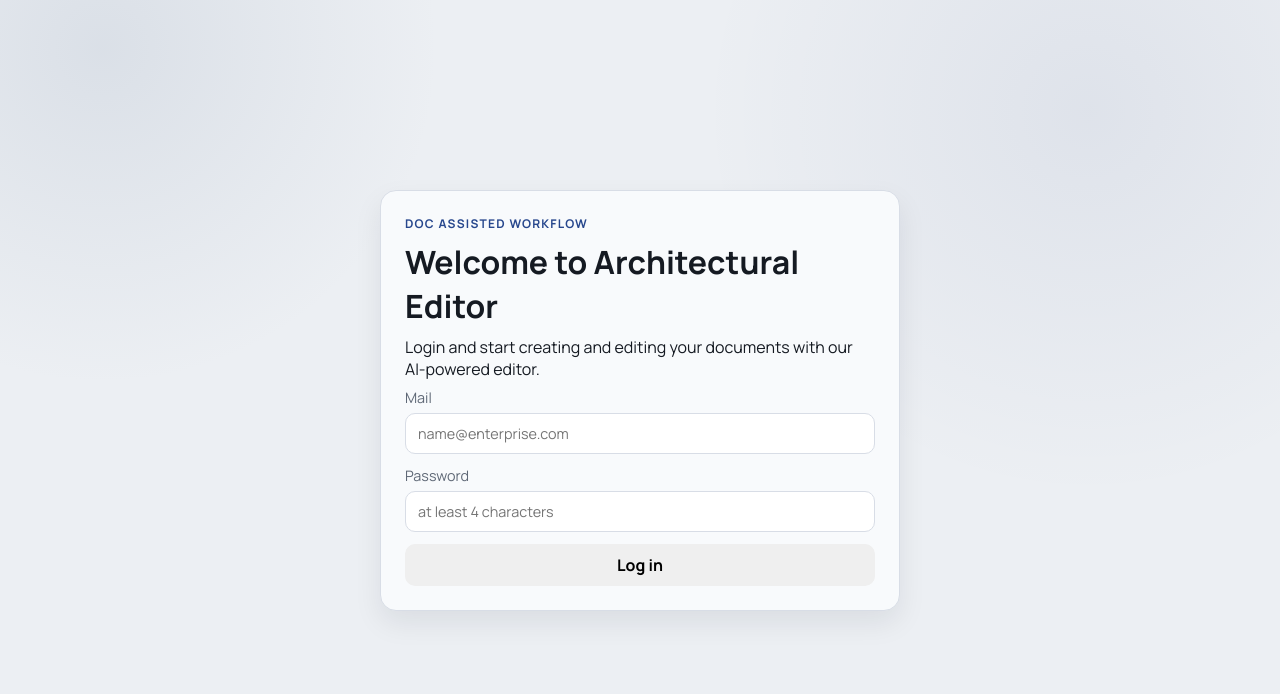
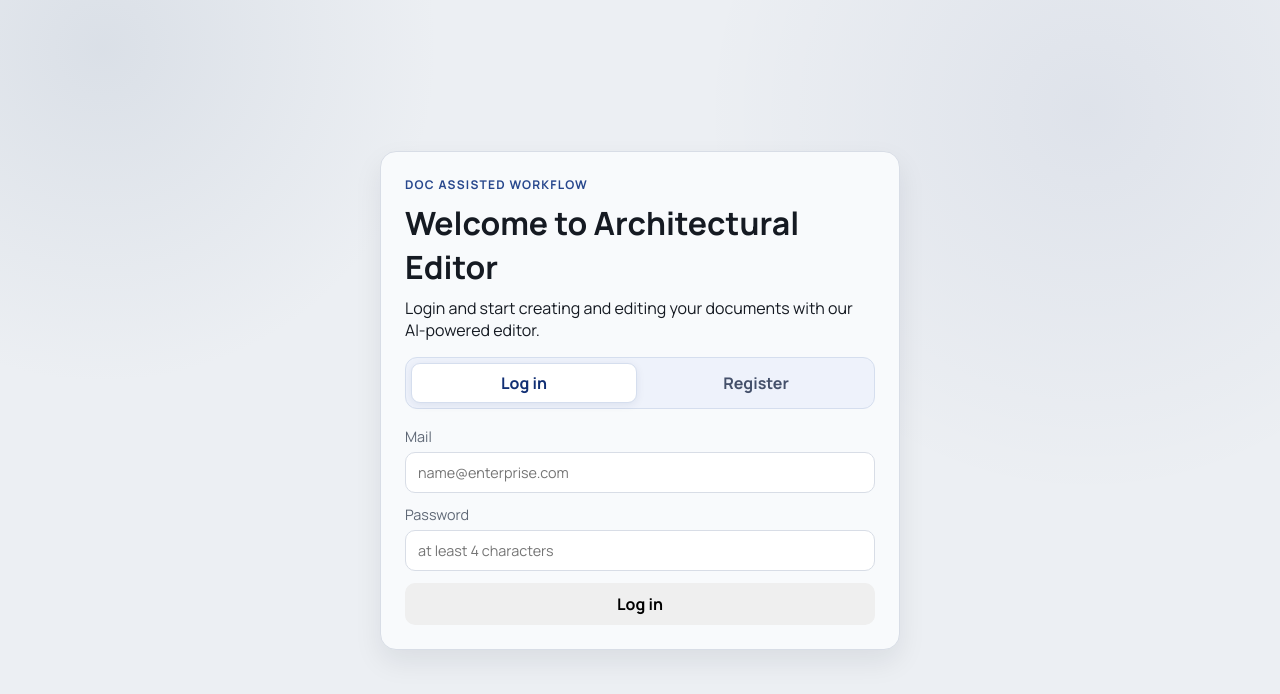
Before and after one commit to TelmoGoiko/TFG, a React app in the folder frontend/: page /login in a window 1280 px wide. Shown: the top 694 px of the page. Built offline with nearby package versions, Linux system fonts and the light colour scheme; no server answers; the HTML template or start-up script is replaced by a standard one.

Commit message:
feat: REGISTER OPTION ADDED

```diff
--- a/frontend/src/auth/AuthContext.jsx
+++ b/frontend/src/auth/AuthContext.jsx
@@ -3,6 +3,7 @@ import {
   getCurrentUser,
   loginWithEmail as loginWithEmailService,
   logout as logoutService,
+  registerWithEmail as registerWithEmailService,
 } from '../services/authService'
 
 const AuthContext = createContext(null)
@@ -21,12 +22,18 @@ const AuthProvider = ({ children }) => {
     setCurrentUser(null)
   }
 
+  const registerWithEmail = async (credentials) => {
+    await registerWithEmailService(credentials)
+    return loginWithEmail(credentials)
+  }
+
   const value = useMemo(() => {
     return {
       currentUser,
       isAuthenticated: Boolean(currentUser),
       loginWithEmail,
       logout,
+      registerWithEmail,
     }
   }, [currentUser])
 
--- a/frontend/src/index.css
+++ b/frontend/src/index.css
@@ -639,6 +639,35 @@ select:focus {
   gap: 8px;
 }
 
+.auth-switch {
+  display: grid;
+  grid-template-columns: repeat(2, minmax(0, 1fr));
+  gap: 6px;
+  background: #eef2fb;
+  border: 1px solid #d5deee;
+  border-radius: 12px;
+  padding: 5px;
+  margin: 8px 0 10px;
+}
+
+.auth-switch-option {
+  border: 1px solid transparent;
+  border-radius: 9px;
+  background: transparent;
+  color: #44506a;
+  font-weight: 700;
+  padding: 8px 10px;
+  cursor: pointer;
+  transition: background 150ms ease, color 150ms ease, box-shadow 150ms ease;
+}
+
+.auth-switch-option.active {
+  background: #ffffff;
+  color: #112f74;
+  box-shadow: 0 2px 8px rgba(16, 41, 91, 0.08);
+  border-color: #d5deee;
+}
+
 .kicker {
   text-transform: uppercase;
   letter-spacing: 0.1em;
--- a/frontend/src/pages/LoginPage.jsx
+++ b/frontend/src/pages/LoginPage.jsx
@@ -5,9 +5,11 @@ import useAuth from '../auth/useAuth'
 const LoginPage = () => {
   const navigate = useNavigate()
   const location = useLocation()
-  const { loginWithEmail } = useAuth()
+  const { loginWithEmail, registerWithEmail } = useAuth()
+  const [mode, setMode] = useState('login')
   const [email, setEmail] = useState('')
   const [password, setPassword] = useState('')
+  const [confirmPassword, setConfirmPassword] = useState('')
   const [error, setError] = useState('')
   const [isLoading, setIsLoading] = useState(false)
 
@@ -16,10 +18,20 @@ const LoginPage = () => {
   const onSubmit = async (event) => {
     event.preventDefault()
     setError('')
+
+    if (mode === 'register' && password !== confirmPassword) {
+      setError('Password confirmation does not match.')
+      return
+    }
+
     setIsLoading(true)
 
     try {
-      await loginWithEmail({ email, password })
+      if (mode === 'login') {
+        await loginWithEmail({ email, password })
+      } else {
+        await registerWithEmail({ email, password })
+      }
       navigate(redirectTarget, { replace: true })
     } catch (submissionError) {
       setError(submissionError.message)
@@ -34,8 +46,33 @@ const LoginPage = () => {
         <p className="kicker">Doc Assisted Workflow </p>
         <h1>Welcome to Architectural Editor</h1>
         <p>
-          Login and start creating and editing your documents with our AI-powered editor.
+          {mode === 'login'
+            ? 'Login and start creating and editing your documents with our AI-powered editor.'
+            : 'Create your account and start building documents with our AI-powered editor.'}
         </p>
+
+        <div className="auth-switch" role="tablist" aria-label="Authentication mode">
+          <button
+            type="button"
+            className={`auth-switch-option ${mode === 'login' ? 'active' : ''}`}
+            onClick={() => {
+              setMode('login')
+              setError('')
+            }}
+          >
+            Log in
+          </button>
+          <button
+            type="button"
+            className={`auth-switch-option ${mode === 'register' ? 'active' : ''}`}
+            onClick={() => {
+              setMode('register')
+              setError('')
+            }}
+          >
+            Register
+          </button>
+        </div>
 
         <form onSubmit={onSubmit} className="stack-form">
           <label>
@@ -60,9 +97,22 @@ const LoginPage = () => {
             />
           </label>
 
+          {mode === 'register' ? (
+            <label>
+              Confirm password
+              <input
+                type="password"
+                value={confirmPassword}
+                onChange={(event) => setConfirmPassword(event.target.value)}
+                placeholder="repeat your password"
+                required
+              />
+            </label>
+          ) : null}
+
           {error ? <p className="error-text">{error}</p> : null}
           <button className="btn" type="submit" disabled={isLoading}>
-            {isLoading ? 'Logging in...' : 'Log in'}
+            {isLoading ? (mode === 'login' ? 'Logging in...' : 'Creating account...') : mode === 'login' ? 'Log in' : 'Register'}
           </button>
         </form>
       </div>
--- a/frontend/src/services/authService.js
+++ b/frontend/src/services/authService.js
@@ -43,4 +43,22 @@ const getCurrentUser = () => {
   }
 }
 
-export { loginWithEmail, logout, getCurrentUser }
+const registerWithEmail = async ({ email, password }) => {
+  if (!email || !password) {
+    throw new Error('Email and password are required.')
+  }
+  if (password.length < 4) {
+    throw new Error('Password must be at least 4 characters long.')
+  }
+
+  const payload = await request('/auth/register', {
+    method: 'POST',
+    body: JSON.stringify({
+      email,
+      password,
+    }),
+  })
+}
+
+
+export { loginWithEmail, logout, getCurrentUser, registerWithEmail }
```
Also changed, not shown: 2 other files (tests, documents, lock files or other folders).
